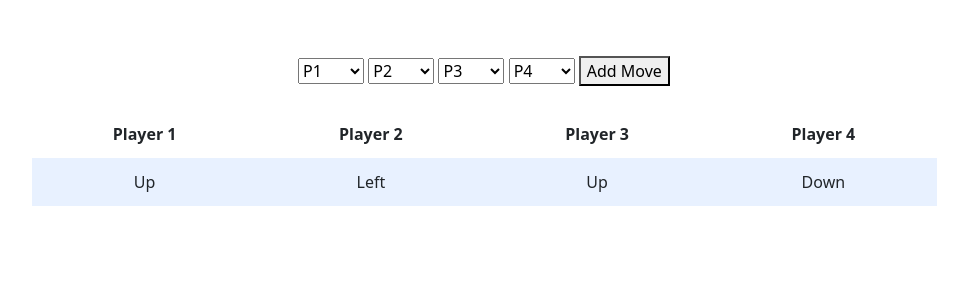
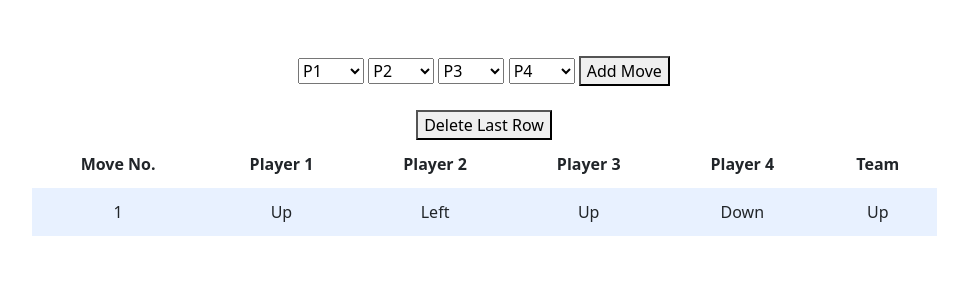
Before and after one commit to ernmin/maze, a Flask app: page / in a window 1280 px wide. Shown: the part 66-366 px from the top of the page, without its empty margins (156-1124 px from the left). Run offline with Flask 3, Linux system fonts and the light colour scheme; a user stored in the database is signed in; some libraries are stand-ins or nearby versions.

Commit message:
Add Computed Team Move Use Majority Function and add Team column in moves sql table

```diff
--- a/app.py
+++ b/app.py
@@ -21,6 +21,35 @@ def login_required(f):
 
     return decorated_function
 
+def majority(P1, P2, P3, P4):
+    votes = [P1, P2, P3, P4]
+    votes_table = {}
+    for vote in votes:
+        if vote in votes_table:
+            votes_table[vote] += 1
+        else:
+            votes_table[vote] = 1
+    if len(votes_table) == 1:
+        for key, value in votes_table.items():
+            return key
+    elif len(votes_table) == 4:
+        return 'Draw'
+    elif len(votes_table) == 3:
+        for key, value in votes_table.items():
+            if value == 2:
+                return key
+            else:
+                continue
+    else:
+        for key, value in votes_table.items():
+            if value == 3:
+                return key
+            elif value == 2:
+                return 'Draw'
+            else:
+                continue
+
+
 @app.route('/', methods=["GET", "POST"])
 @login_required
 def index():
@@ -29,12 +58,14 @@ def index():
         P2 = request.form.get("P2")
         P3 = request.form.get("P3")
         P4 = request.form.get("P4")
-        db.execute("INSERT INTO moves (P1, P2, P3, P4) VALUES(?, ?, ?, ?)", P1, P2, P3, P4)
+        team = majority(P1,P2,P3,P4)
+        db.execute("INSERT INTO moves (P1, P2, P3, P4, Team) VALUES(?, ?, ?, ?, ?)", P1, P2, P3, P4, team)
 
         return redirect("/")
     else:
         rows = db.execute("SELECT * FROM moves")
         return render_template('index.html', rows = rows)
+#how to number the moves and delete the moves, only can delete the latest move and not the previous moves
 
 @app.route("/register", methods=["GET", "POST"])
 def register():
--- a/templates/index.html
+++ b/templates/index.html
@@ -43,22 +43,27 @@
         <table>
             <thead>
                 <tr>
+                    <th>Move No.</th>
                     <th>Player 1</th>
                     <th>Player 2</th>
                     <th>Player 3</th>
                     <th>Player 4</th>
+                    <th>Team</th>
                 </tr>
             </thead>
             <tbody>
 <!--Loop through the database entries to display them in this table -->
                 {% for row in rows %}
                     <tr>
+                        <td>{{ row.id }}</td>
                         <td>{{ row.P1 }}</td>
                         <td>{{ row.P2 }}</td>
                         <td>{{ row.P3 }}</td>
                         <td>{{ row.P4 }}</td>
+                        <td>{{ row.Team }}</td>
                     </tr>
                 {% endfor %}
+                <button type="submit">Delete Last Row</button>
             </tbody>
         </table>
     </div>
```
Also changed, not shown: maze.db, 2 other files.
